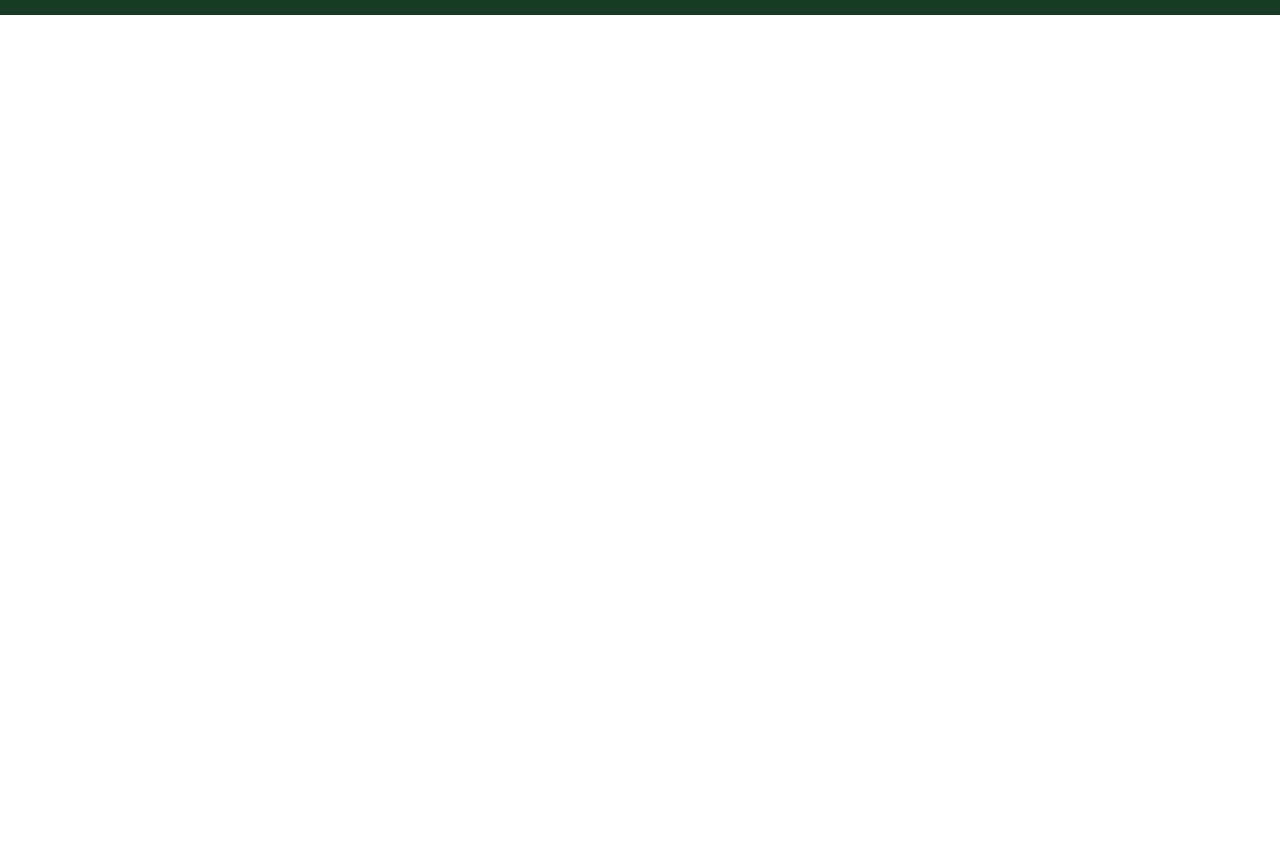
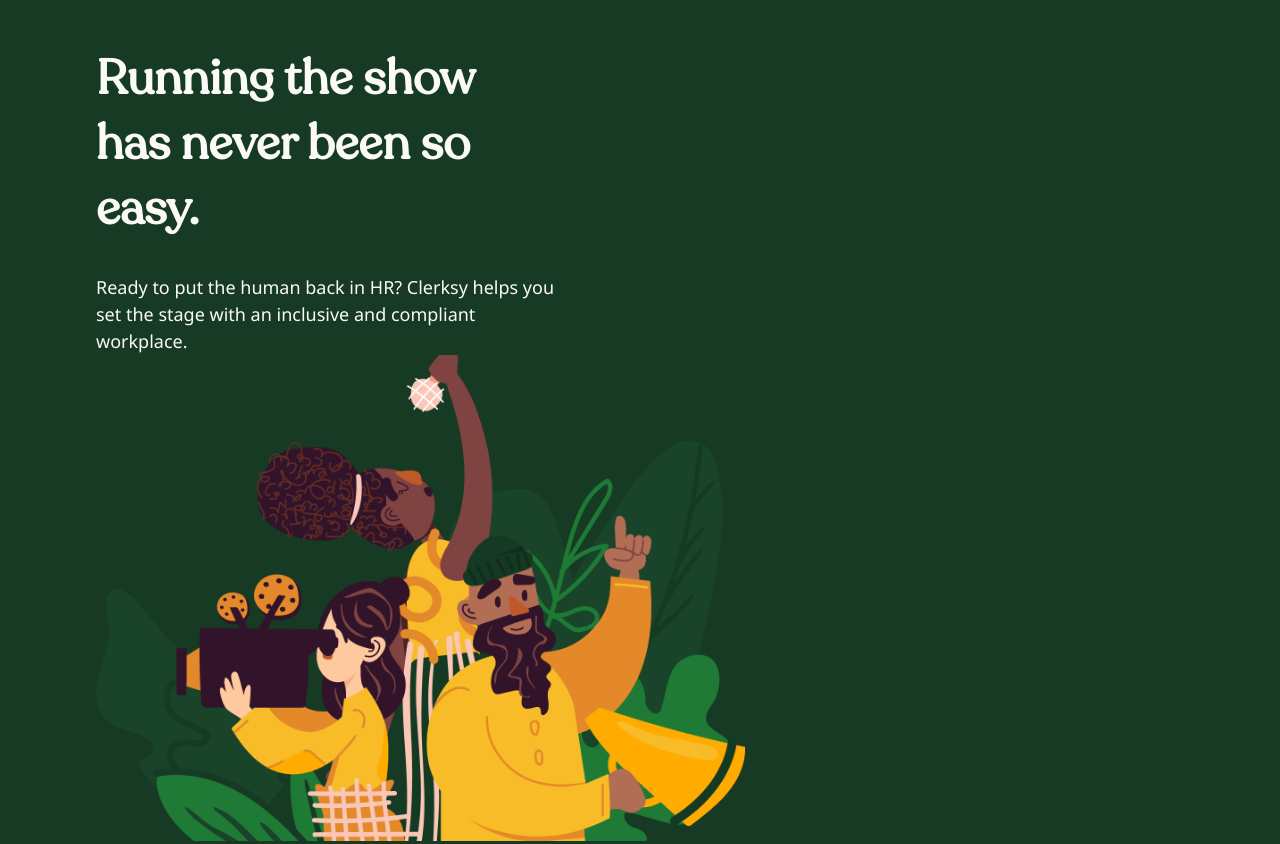
Before and after one commit to ToshpulatovAlimardon/Clerksy-, a plain HTML site: page index.html in a window 1280 px wide. Shown: the part 83-927 px from the top of the page. Before the commit the page ends 800 px from the top, so only its background shows below. Drawn offline with nearby package versions, Linux system fonts and the light colour scheme.

Commit message:
add header changed finished

```diff
--- a/css/component.css
+++ b/css/component.css
@@ -65,7 +65,7 @@
 }
 .btn a {
     font-weight: 500;
-    font-size: 20px;
+    font-size: 1.25rem;
     color: #fff;
 }
 .btn img {
@@ -78,13 +78,13 @@
 /* Section title */
 .section-title span {
     font-weight: 500;
-    font-size: 28px;
+    font-size: 1.75rem;
     color: #F78CB6;
     margin-bottom: 6px;
 }
 .section-title h2 {
     font-weight: 700;
-    font-size: 52px;
+    font-size: 3.25rem;
     color: #56597A;
     margin-bottom: 58px;
 }
--- a/css/general.css
+++ b/css/general.css
@@ -24,3 +24,35 @@
     .navbar .navbar-link a:not(.navbar-link a:last-child):focus {
         border-bottom: 2px solid #FBC8B8;
     }
+
+/* Header */
+#header {
+    background: #163A24;
+}
+    /* Header content */
+    #header .header-content {
+        align-items: center;
+        justify-content: space-between;
+    }
+        /* Header description */
+        .header-content .header-des {
+            width: 492px;
+        }
+            .header-des h1 {
+                width: 391px;
+                font-weight: 600;
+                font-size: 3rem;
+                line-height: 4.06rem;
+                color: #FBFAF7;
+            }
+            .header-des p {
+                width: 475px;
+                font-weight: 400;
+                font-size: 1.125rem;
+                line-height: 1.68rem;
+                color: #FBFAF7;
+            }
+        /* Header images */
+        .header-content .header-img img{
+            width: 650px;
+        }
--- a/index.html
+++ b/index.html
@@ -33,14 +33,18 @@
         </div>
     </nav>
     <!-- Header -->
-    <header class="header">
-        <!-- Header description -->
-        <div class="header-des">
-
-        </div>
-        <!-- Header images -->
-        <div class="header-img">
-
+    <header id="header">
+        <!-- Header content -->
+        <div class="row header-content container">
+            <!-- Header description -->
+            <div class="header-des">
+                <h1>Running the show has never been so easy.</h1>
+                <p>Ready to put the human back in HR? Clerksy helps you set the stage with an inclusive and compliant workplace.</p>
+            </div>
+            <!-- Header images -->
+            <div class="header-img">
+                <img src="./images/header/base.png" alt="">
+            </div>
         </div>
     </header>
 </body>
```
